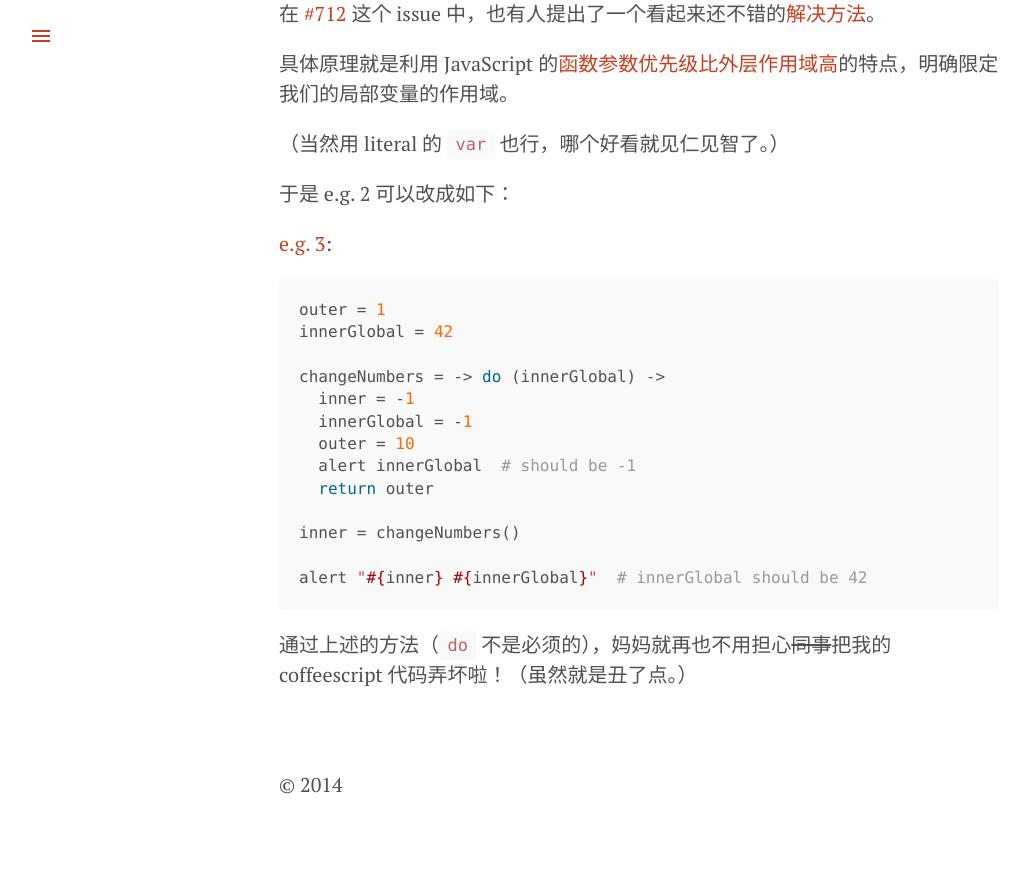
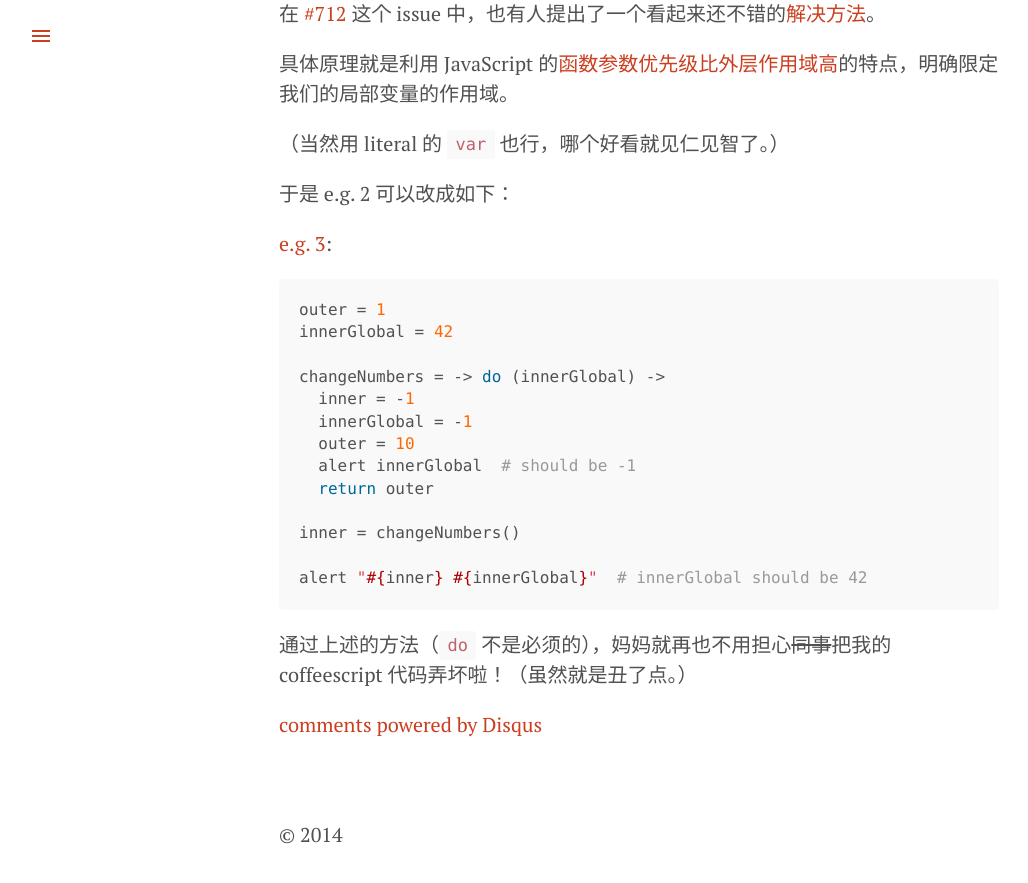
Before and after one commit to bcho/youknowmymind, a Jekyll site: the page built from _posts/2014-06-29-a-simple-workaround-for-variable-shadowing-in-coffeescript.md, in a window 1280 px wide and 900 px high, scrolled down 1397 px. Shown: the top 883 px of the window, without its empty margins (1-1029 px from the left). Built offline with Jekyll 4.4.1, drawn with Linux system fonts in a browser that asks for light colours; Markdown is read by kramdown in place of the engine named in the settings; comment, search, counter and statistics services are not loaded; before the commit the page ends 2247 px from its top, so only the background shows below that; some of the changed lines change nothing that is shown.

Commit message:
Let comment happen.

```diff
--- a/_layouts/post.html
+++ b/_layouts/post.html
@@ -6,4 +6,15 @@
   <h1 class="post-title">{{ page.title }}</h1>
   <span class="post-date">{{ page.date | date_to_string }}</span>
   {{ content }}
+  <div id="disqus_thread"></div>
+    <script type="text/javascript">
+        var disqus_shortname = 'hbccbh'; // required: replace example with your forum shortname
+        (function() {
+            var dsq = document.createElement('script'); dsq.type = 'text/javascript'; dsq.async = true;
+            dsq.src = '//' + disqus_shortname + '.disqus.com/embed.js';
+            (document.getElementsByTagName('head')[0] || document.getElementsByTagName('body')[0]).appendChild(dsq);
+        })();
+    </script>
+    <noscript>Please enable JavaScript to view the <a href="http://disqus.com/?ref_noscript">comments powered by Disqus.</a></noscript>
+    <a href="http://disqus.com" class="dsq-brlink">comments powered by <span class="logo-disqus">Disqus</span></a>
 </div>
```
